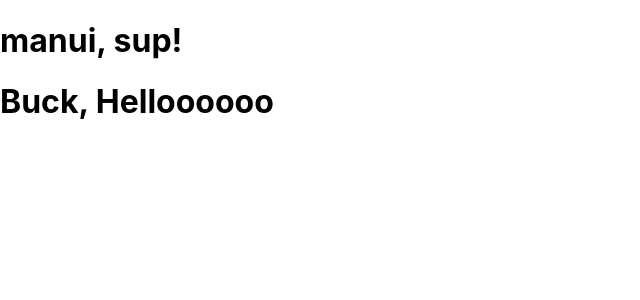
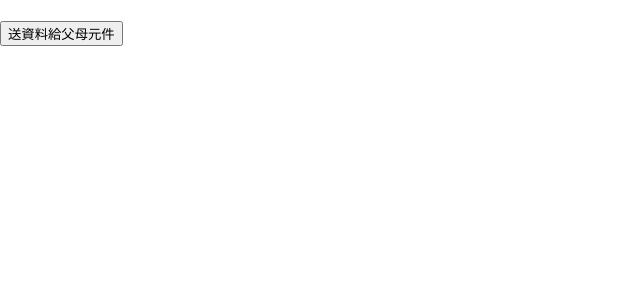
Before and after one commit to jchans-learning/react-practice, a React (Create React App) app: page / in a window 1280 px wide. Shown: the top 300 px of the page, without its empty margins (0-640 px from the left). Built offline with nearby package versions, Linux system fonts and the light colour scheme.

Commit message:
20210208 practice

```diff
--- a/src/App.js
+++ b/src/App.js
@@ -1,21 +1,9 @@
-import HelloProps4 from './components/HelloProps4'
-import HelloPropsClass3 from './components/HelloPropsClass3'
+import Parent2 from './components/Parent2'
 
 function App() {
   return (
     <>
-      <HelloProps4
-        name={'manui'}
-        text={'sup!'}
-        clickMethod={() => {
-          alert('Wooooooow!')
-        }}
-      />
-      <HelloPropsClass3
-        clickMethod={() => {
-          alert('Wooooooow! Classsss!')
-        }}
-      />
+      <Parent2 />
     </>
   )
 }
--- /dev/null
+++ b/src/components/Child.js
@@ -0,0 +1,5 @@
+function Child(props) {
+  return <h1>{props.data}</h1>
+}
+
+export default Child
--- /dev/null
+++ b/src/components/Child2.js
@@ -0,0 +1,15 @@
+function Child2(props) {
+  const innerData = '子女元件內部資料 waaaaaaaaaa'
+
+  return (
+    <button
+      onClick={() => {
+        props.setData(innerData)
+      }}
+    >
+      送資料給父母元件
+    </button>
+  )
+}
+
+export default Child2
--- /dev/null
+++ b/src/components/Parent2.js
@@ -0,0 +1,15 @@
+import Child2 from './Child2'
+import { useState } from 'react'
+
+function Parent2() {
+  const [data, setData] = useState('')
+
+  return (
+    <>
+      <h1>{data}</h1>
+      <Child2 setData={setData} />
+    </>
+  )
+}
+
+export default Parent2
```
Also changed, not shown: src/components/HelloWorldList.js (added, +20 -0 lines), src/components/MyLink.js (added, +10 -0 lines), src/components/Parent.js (added, +9 -0 lines), 1 other file (tests, documents, lock files or other folders).
